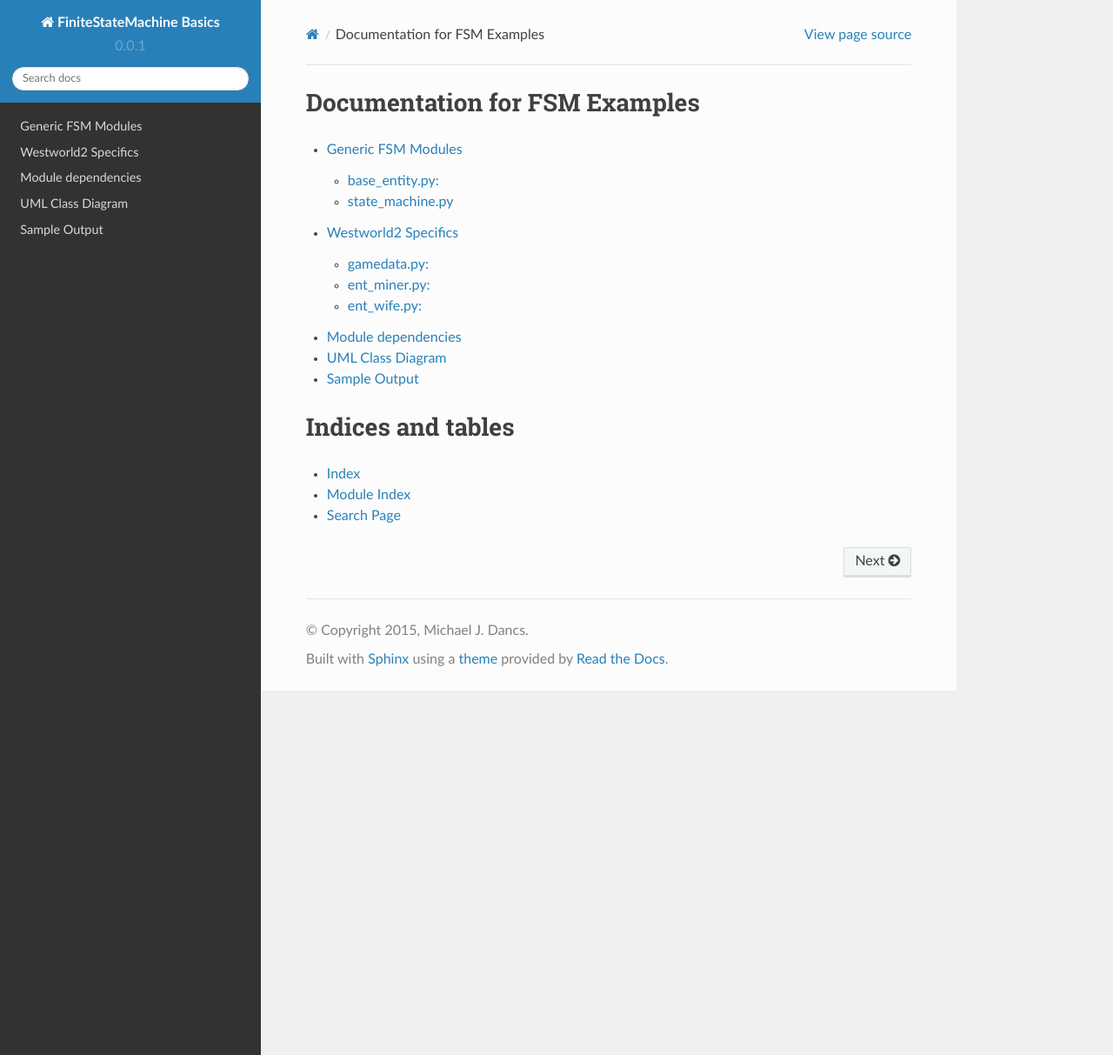
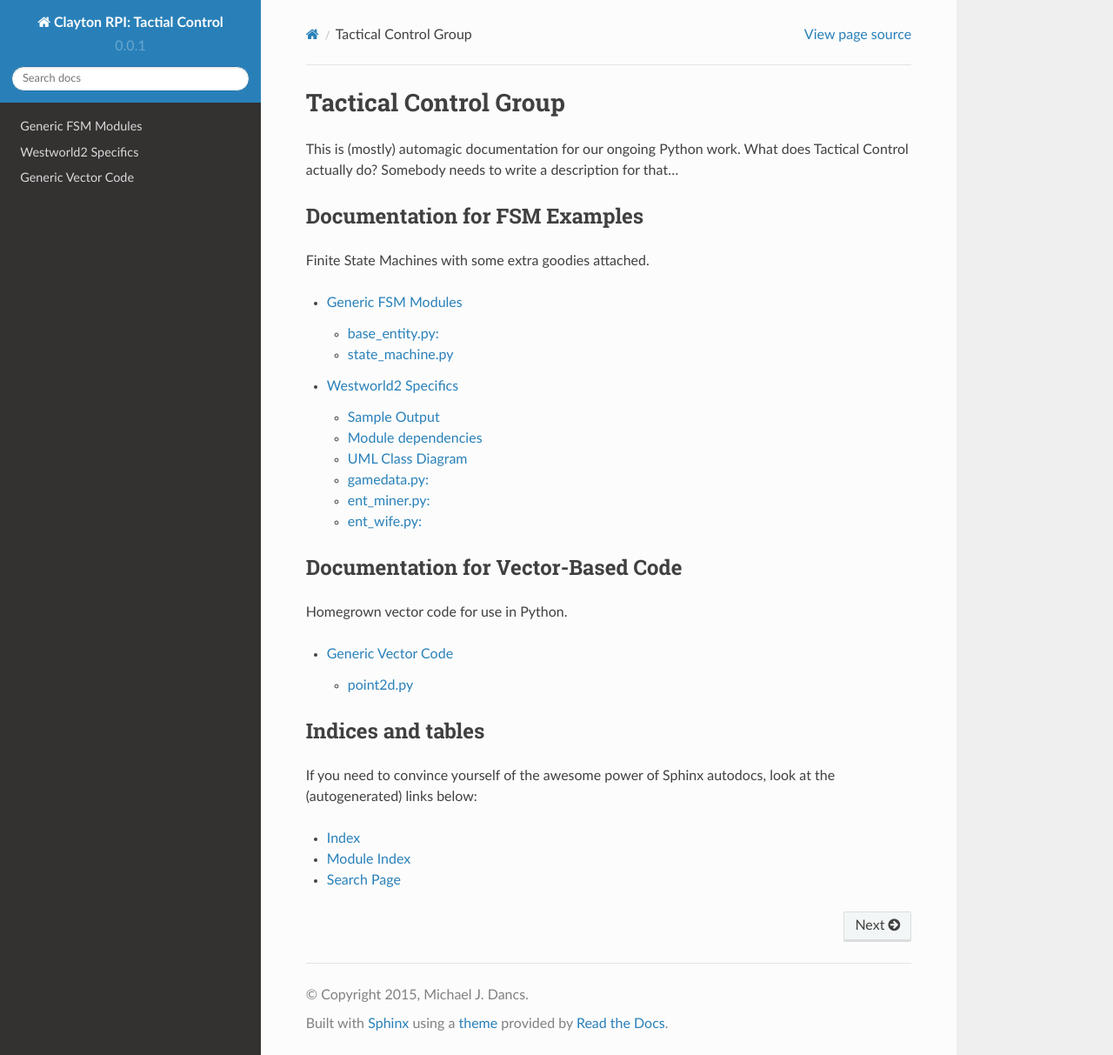
Before and after one commit to PigSupreme/clayton-rpi-tactical, a Sphinx documentation site: the page built from docs/index.rst, in a window 1280 px wide and 1213 px high. Shown: the whole window at 87% size. Built offline with Sphinx 7.4.7 and the Read the Docs theme 2.0.0, drawn with Linux system fonts in a browser that asks for light colours.

Commit message:
Somewhat major documenation clean-up.
The different projects now have their own sections in the Sphinx autodocs.
Here's hoping this makes for better orginization in the future.

```diff
--- a/docs/conf.py
+++ b/docs/conf.py
@@ -21,6 +21,7 @@ import shlex
 # documentation root, use os.path.abspath to make it absolute, like shown here.
 sys.path.insert(0, os.path.abspath('..'))
 sys.path.insert(0, os.path.abspath('../fsm_ex'))
+sys.path.insert(0, os.path.abspath('../vpoints'))
 
 # -- General configuration ------------------------------------------------
 
@@ -50,7 +51,7 @@ source_suffix = '.rst'
 master_doc = 'index'
 
 # General information about the project.
-project = u'FiniteStateMachine Basics'
+project = u'Clayton RPI: Tactial Control'
 copyright = u'2015, Michael J. Dancs'
 author = u'Michael J. Dancs'
 
--- a/docs/index.rst
+++ b/docs/index.rst
@@ -1,22 +1,41 @@
-.. FSM Sphinx Test documentation master file, created by
-   sphinx-quickstart on Fri Jun 26 15:16:20 2015.
+.. Tactical Control documentation master file, originally created by
+   sphinx-quickstart on Fri Jun 26 15:16:20 2015...
+   ...and then modified to suit our purposes later.
    You can adapt this file completely to your liking, but it should at least
    contain the root `toctree` directive.
 
+**********************
+Tactical Control Group
+**********************
+
+This is (mostly) automagic documentation for our ongoing Python work. What does Tactical Control actually do? Somebody needs to write a description for that...
+
 Documentation for FSM Examples
 ==============================
+
+Finite State Machines with some extra goodies attached.
 
 .. toctree::
 
    fsm_basics.rst
    westworld2.rst
-   module_depend.rst
-   uml_class.rst
-   sample_output.rst
+
+Documentation for Vector-Based Code
+===================================
+
+Homegrown vector code for use in Python.
+
+.. toctree::
+
+   vpoints.rst
+
 
 Indices and tables
 ==================
 
+If you need to convince yourself of the awesome power of Sphinx autodocs, look at the (autogenerated)
+links below:
+
 * :ref:`genindex`
 * :ref:`modindex`
 * :ref:`search`
--- /dev/null
+++ b/docs/vpoints.rst
@@ -0,0 +1,12 @@
+*******************
+Generic Vector Code
+*******************
+
+For handling math-type vectors in Python.
+
+------------
+
+point2d.py
+==========
+
+.. automodule:: point2d
```
Also changed, not shown: docs/westworld2.rst (+11 -1 lines).
